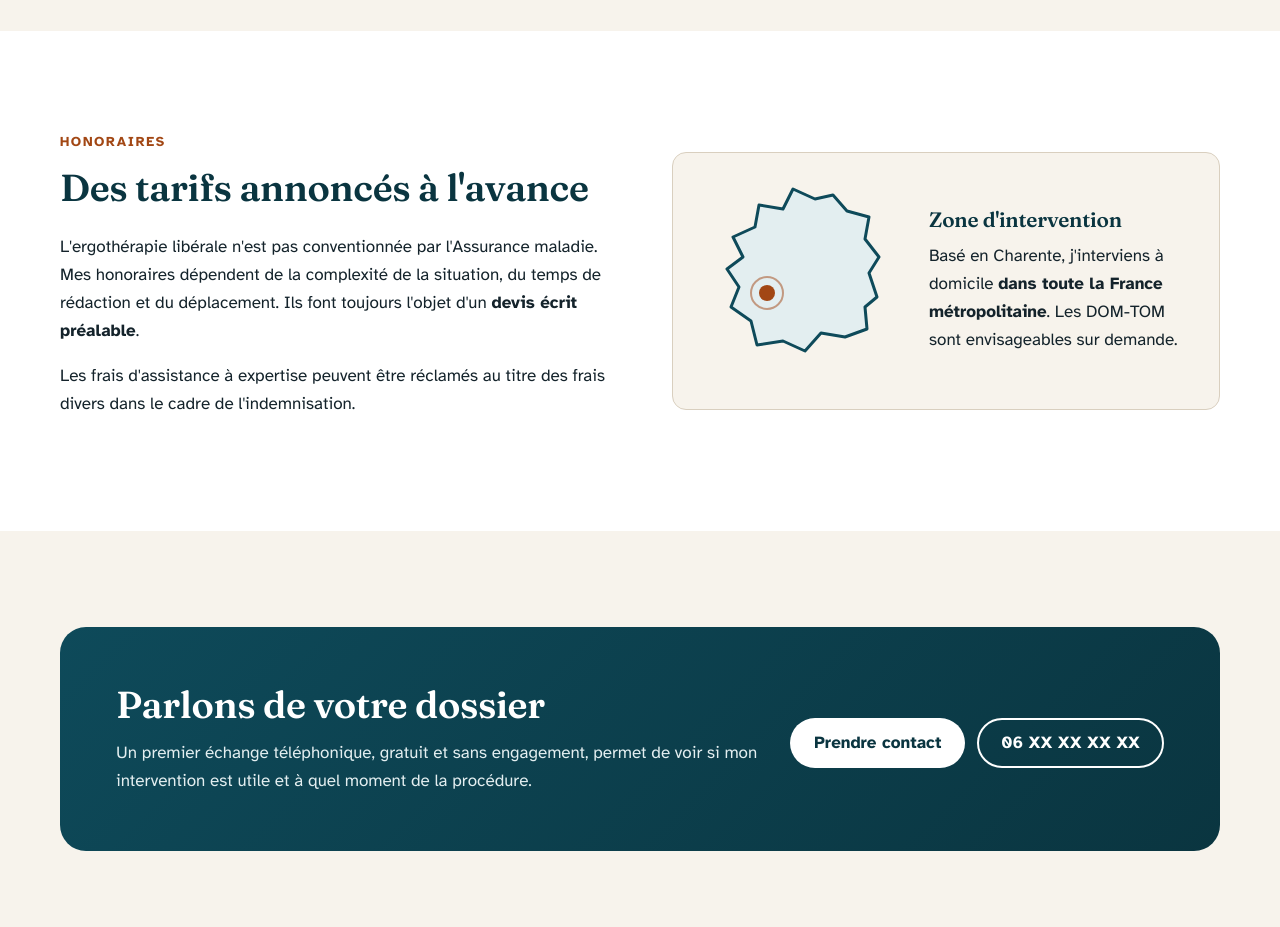
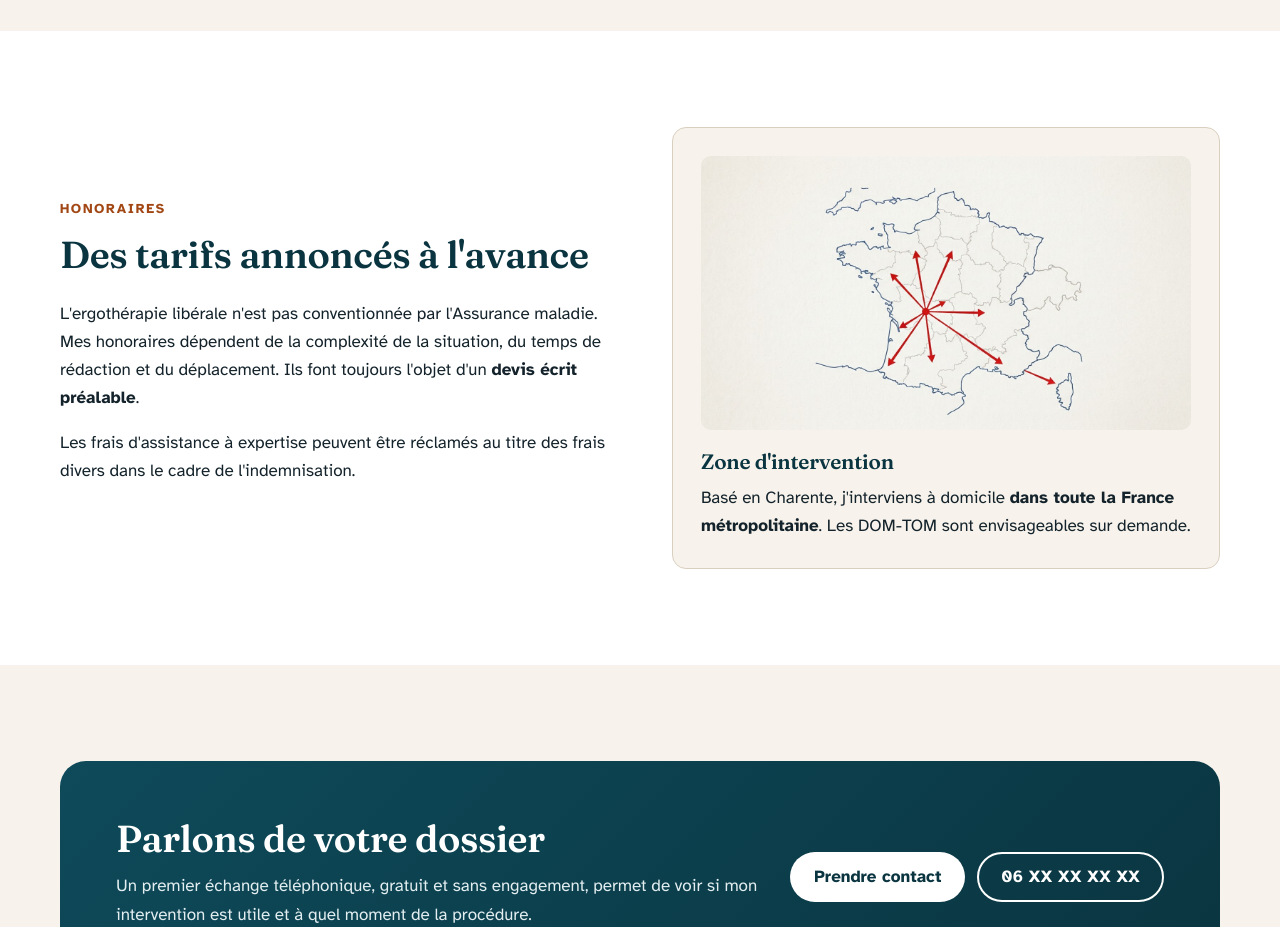
Before and after one commit to FabienLefranc/site-ergo-dommage-corporel, a plain HTML site: page demarche.html in a window 1280 px wide. Shown: the part 2840-3767 px from the top of the page. Drawn offline with Linux system fonts and the light colour scheme.

Commit message:
Remplace la carte de la zone d'intervention par une illustration
La page « Ma démarche » affiche désormais une carte de France montrant
les déplacements depuis la Charente, en pleine largeur dans le cadre
« Zone d'intervention ». Ajout d'une config d'aperçu local (.claude).

Co-Authored-By: Claude Opus 5.5 <noreply@anthropic.com>

```diff
--- a/assets/css/style.css
+++ b/assets/css/style.css
@@ -330,9 +330,9 @@ fieldset.field { border: 0; padding: 0; margin: 0 0 18px; }
 .info-card dd { margin: 4px 0 0; font-size: 1.08rem; }
 
 /* France / zone */
-.zone { display: grid; grid-template-columns: auto 1fr; gap: 28px; align-items: center; }
+.zone { display: grid; grid-template-columns: 1fr; gap: 20px; align-items: center; }
 .zone svg { width: 200px; height: auto; }
-@media (max-width: 640px) { .zone { grid-template-columns: 1fr; } .zone svg { margin: 0 auto; } }
+.zone .zone-map { display: block; width: 100%; height: auto; border-radius: 10px; }
 
 /* Note / encadré */
 .note { background: var(--petrol-soft); border-left: 5px solid var(--petrol); border-radius: 0 var(--radius) var(--radius) 0; padding: 20px 24px; }
--- a/demarche.html
+++ b/demarche.html
@@ -127,10 +127,8 @@
         <p>Les frais d'assistance à expertise peuvent être réclamés au titre des frais divers dans le cadre de l'indemnisation.</p>
       </div>
       <div class="zone card reveal">
-        <svg viewBox="0 0 200 200" role="img" aria-label="Carte stylisée de la France, avec un point sur la Charente">
-          <path d="M92 8l22 10 18-4 14 16 22 6-4 22 14 18-10 16 8 24-12 10 2 22-22 8-24-4-16 18-22-10-26 4-6-24-20-14 8-20-12-18 16-12-10-20 22-10 4-22 24 4z" fill="var(--petrol-soft)" stroke="var(--petrol)" stroke-width="3" stroke-linejoin="round"/>
-          <circle cx="66" cy="112" r="8" fill="var(--ochre)"/><circle cx="66" cy="112" r="16" fill="none" stroke="var(--ochre)" stroke-width="2" opacity=".5"/>
-        </svg>
+        <img class="zone-map" src="assets/img/carte-zone-intervention.jpg" width="1376" height="768" loading="lazy" alt="Carte de France : depuis la Charente, des flèches rayonnent vers toutes les régions de France métropolitaine, Corse comprise">
+
         <div><h3>Zone d'intervention</h3><p>Basé en Charente, j'interviens à domicile <strong>dans toute la France métropolitaine</strong>. Les DOM-TOM sont envisageables sur demande.</p></div>
       </div>
     </div>
```
Also changed, not shown: .claude/launch.json (added), assets/img/carte-zone-intervention.jpg (added).
